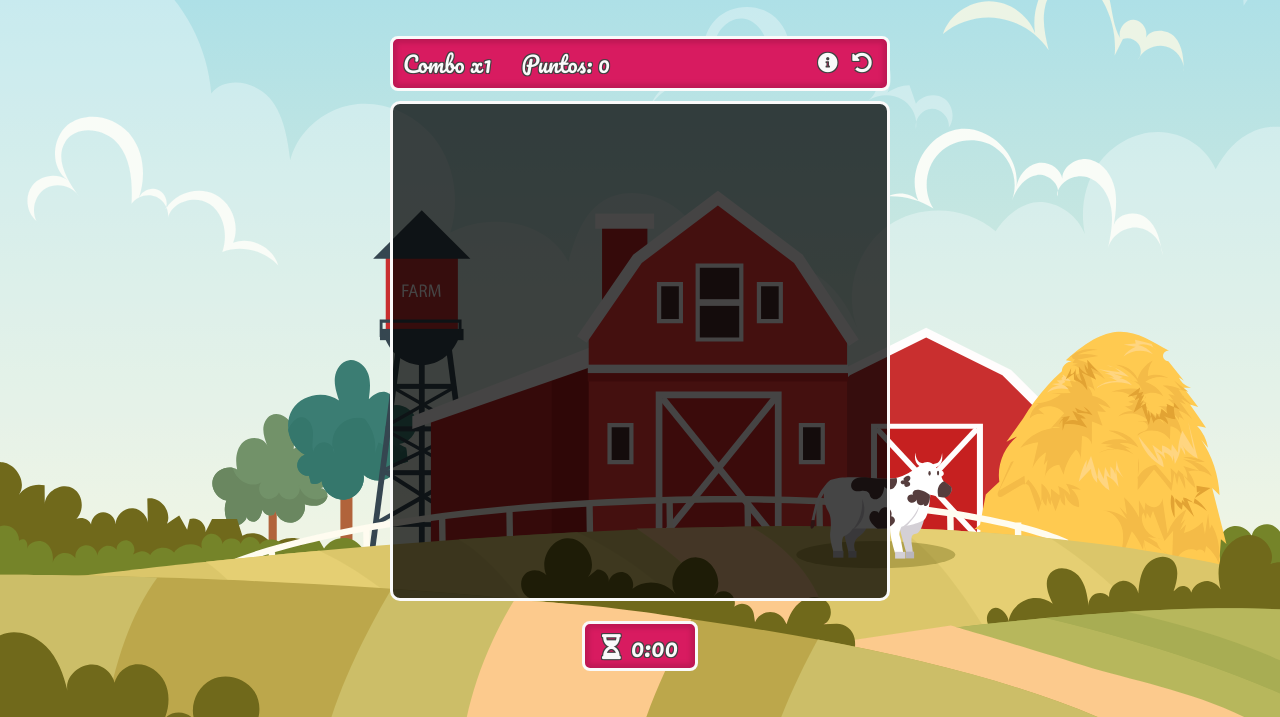
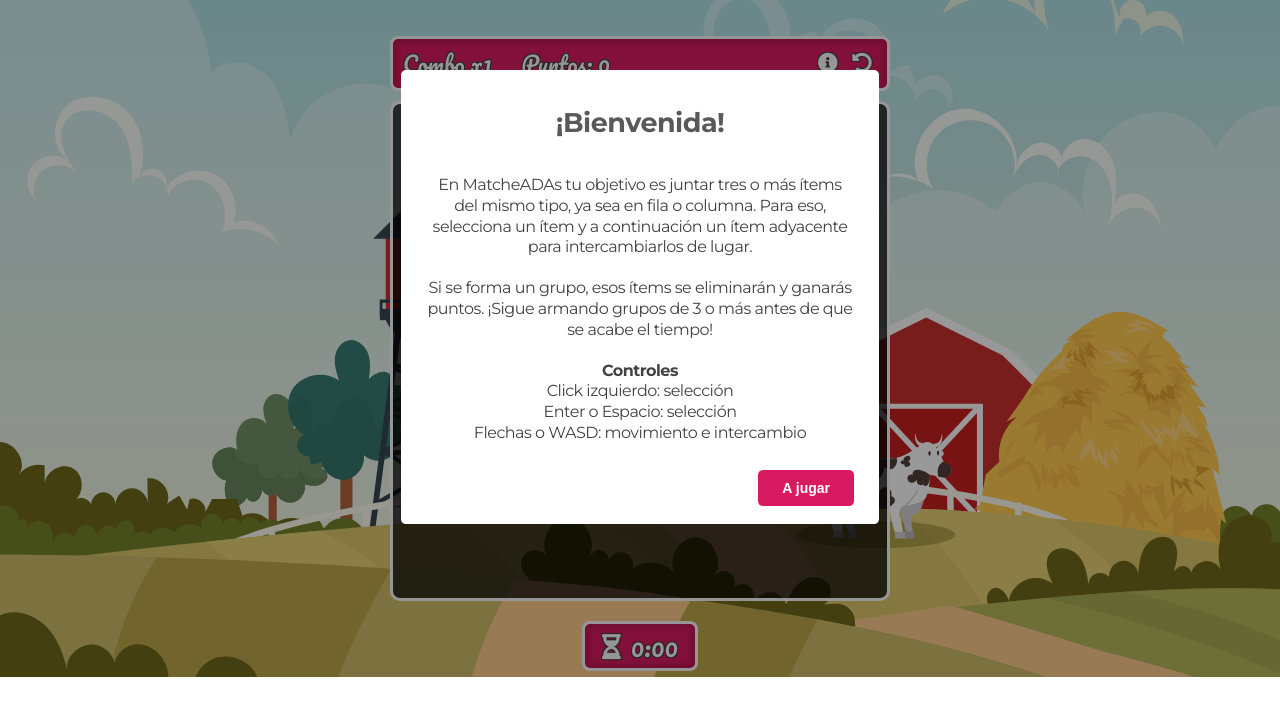
Before and after one commit to Melidorado/Proyecto-3---MatchADAs, a plain HTML site: page index.html in a window 1280 px wide. Shown: the part 123-840 px from the top of the page. After the commit the page ends 800 px from the top, so only its background shows below. Drawn offline with Linux system fonts and the light colour scheme.

Commit message:
agrego modales

```diff
--- a/index.html
+++ b/index.html
@@ -8,7 +8,7 @@
     <title>MatcheADAs</title>
 </head>
 <body>
-    <div class="overlay">
+
     <div class="contenedor-principal">
         <h1 class="titulo">MatcheADAs</h1>
         <div class="informacion">
@@ -35,7 +35,42 @@
             <p class="temporizador">0:00</p>
         </div>
     </div>
-        <!-- AGREGAR 4 MODALES: BIENVENIDA, NUEVO JUEGO (ELEGIR DIFICULTAD), FIN DEL JUEGO, REINICIAR -->
+    <div class="overlay"></div>
+        <div class="modal" id="modal-bienvenida">
+            <h2 class="titulo-modal">¡Bienvenida!</h2>
+            <div class="contenido-modal">
+                <p class="texto-modal">
+                En MatcheADAs tu objetivo es juntar tres o más ítems del mismo tipo, ya sea en fila o columna. Para eso, selecciona un ítem y a continuación un ítem adyacente para intercambiarlos de lugar.
+                </p>
+                <p class="texto-modal">
+                Si se forma un grupo, esos ítems se eliminarán y ganarás puntos. ¡Sigue armando grupos de 3 o más antes de que se acabe el tiempo!
+                </p>
+                <h4>Controles</h4>
+                <p>Click izquierdo: selección</p>
+                <p>Enter o Espacio: selección</p>
+                <p>Flechas o WASD: movimiento e intercambio</p>
+            </div>
+            <div class="botones-modal">
+                <button class="boton" id="boton-jugar">A jugar</button>
+            </div>
+        </div>
+
+        <div class="modal ocultar" id="modal-nuevo-juego">
+            <h2 class="titulo-modal">Nuevo Juego</h2>
+            <div class="contenido-modal">
+                <p>
+                Selecciona una dificultad
+                </p>
+            </div>
+            <div class="botones-modal">
+                <button class="boton" id="boton-facil">Fácil</button>
+                <button class="boton" id="boton-normal">Normal</button>
+                <button class="boton" id="boton-dificil">Difícil</button>
+            </div>
+        </div>
+
+        <div class="modal-fin-juego ocultar"></div>
+        <div class="modal-reiniciar ocultar"></div>
     </div>
 
     <script src="index.js"></script>
--- a/index.js
+++ b/index.js
@@ -1,3 +1,37 @@
+
+//GRILLA ///////////////////////////////////////////////
 const grilla = document.querySelector(".grilla")
 /* const botonNuevoJuego = document.querySelector("#nuevo-juego") */
 const botonReiniciarJuego = document.querySelector("#boton-reiniciar-juego")
+
+//MODALES ///////////////////////////////////////////////
+const overlay = document.querySelector(".overlay")
+
+const modalBienvenida = document.getElementById("modal-bienvenida")
+const botonAJugar = document.getElementById("boton-jugar")
+
+const modalNuevoJuego = document.getElementById("modal-nuevo-juego")
+const botonFacil = document.getElementById("boton-facil")
+const botonNormal = document.getElementById("boton-normal")
+const botonDificil = document.getElementById("boton-dificil")
+
+
+botonAJugar.onclick = () => {
+    modalBienvenida.classList.add("ocultar")
+    modalNuevoJuego.classList.remove("ocultar")
+}
+
+botonFacil.onclick = () => {
+    overlay.classList.add("ocultar")
+    modalNuevoJuego.classList.add("ocultar")
+}
+
+botonNormal.onclick = () => {
+    overlay.classList.add("ocultar")
+    modalNuevoJuego.classList.add("ocultar")
+}
+
+botonDificil.onclick = () => {
+    overlay.classList.add("ocultar")
+    modalNuevoJuego.classList.add("ocultar")
+}
--- a/style.css
+++ b/style.css
@@ -17,6 +17,8 @@ body {
     color: #424242;
     text-shadow: 1px 1px #fafafa, 1px -1px #fafafa, -1px -1px #fafafa, -1px 1px #fafafa;
 }
+
+/* ////////////// PAGINA PRINCIPAL ////////////// */
 
 .contenedor-principal {
     width: 500px;
@@ -95,3 +97,90 @@ body {
 .temporizador {
     margin-left: 10px;
 }
+
+
+/* ////////////// MODALES ////////////// */
+
+.overlay {
+    position: fixed;
+    top: 0;
+    bottom: 0;
+    left: 0;
+    right: 0;
+    text-align: center;
+    overflow-y: auto;
+    background-color: rgba(0, 0, 0, 0.4);
+    z-index: 2;
+    transition: opacity 0.3s;
+}
+
+.modal {
+    position: absolute;
+    top: 50%;
+    left: 50%;
+    width: 478px;
+    background-color: #fff;
+    text-align: center;
+    border-radius: 5px;
+    margin: 20px auto;
+    display: inline-block;
+    vertical-align: middle;
+    z-index: 3;
+    transform: translate(-50%, -50%);
+    font-family: 'Montserrat', sans-serif;
+    text-shadow: none;
+    letter-spacing: -0.5px;
+    line-height: 1.3;
+    text-align: center;
+}
+
+.titulo-modal {
+    color: rgba(0, 0, 0, 0.65);
+    font-weight: 600;
+    text-transform: none;
+    position: relative;
+    display: block;
+    padding: 13px 16px;
+    font-size: 27px;
+    line-height: normal;
+    text-align: center;
+    margin-top: 23px;
+    margin-bottom: 23px;
+}
+
+.contenido-modal {
+    padding: 0 25px;
+}
+
+.texto-modal {
+    margin-bottom: 20px;
+}
+
+.botones-modal {
+    text-align: right;
+    padding-top: 13px;
+    margin-top: 13px;
+    padding: 13px 25px 18px;
+    border-radius: inherit;
+    border-top-left-radius: 0;
+    border-top-right-radius: 0;
+}
+
+.boton {
+    color: #fff;
+    border: none;
+    box-shadow: none;
+    border-radius: 5px;
+    font-weight: 600;
+    font-size: 14px;
+    padding: 10px 24px;
+    margin: 0;
+    cursor: pointer;
+    background-color: #d81b60;
+    margin-left: 5px;
+}
+
+/* ///////////////////////////////////////////////////////////////////////// */
+.ocultar {
+    display: none;
+}
```
Lines whose indentation alone changed are shown as unchanged.
